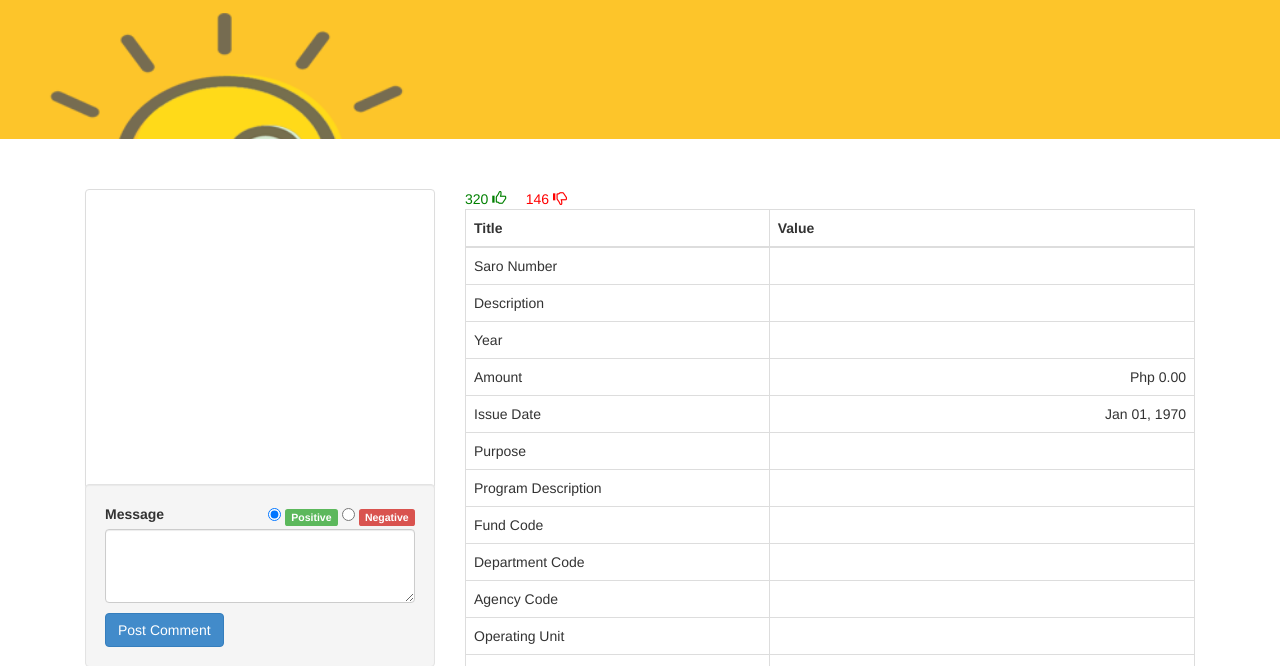
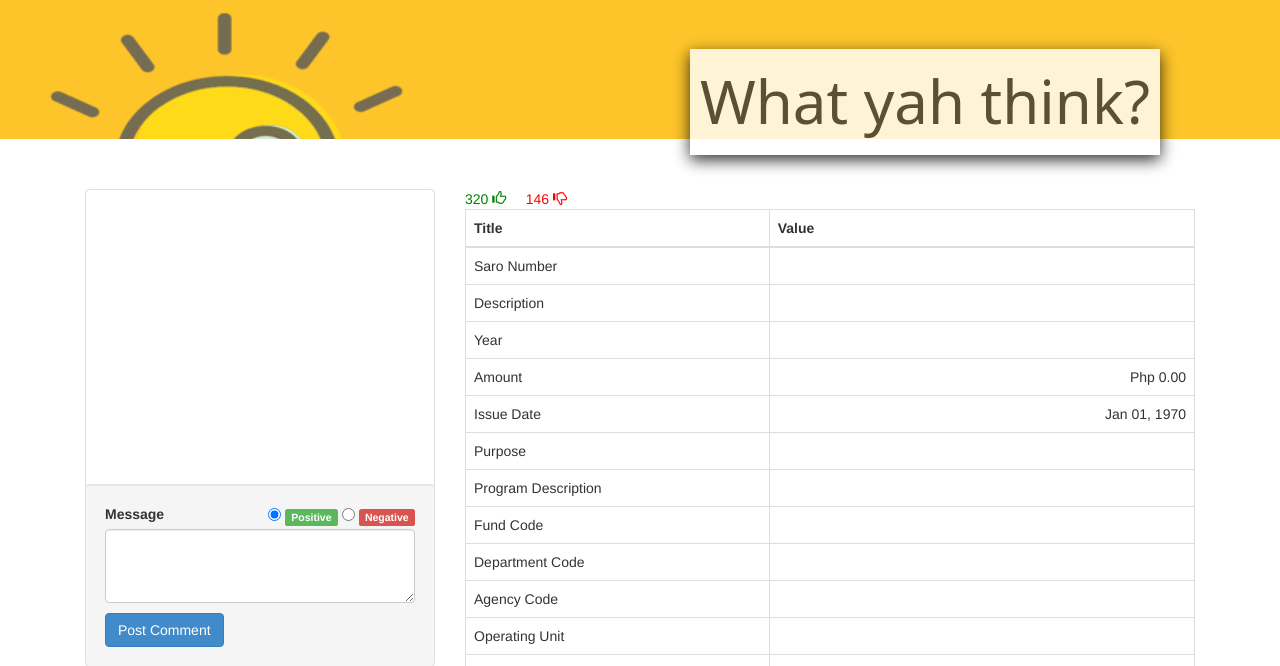
Before and after one commit to wizardspro/taxTrackPH, a PHP site: page /view.php?id=1 in a window 1280 px wide. Shown: the part 51-717 px from the top of the page. Run offline with PHP 8.4, Linux system fonts and the light colour scheme; data that the repository does not hold is empty.

Commit message:
edited view.php

```diff
--- a/view.php
+++ b/view.php
@@ -28,6 +28,9 @@ $data = $saro->data[0];
         <?php include "navbar.php" ?>
         <div class="banner">
             <div class="container">
+
+                <div style="font-size:60px;box-shadow:0px 5px 15px #000;background-color:#fff;padding:10px;font-family:sans;opacity:0.8;" class="pull-right">What yah think?</div>
+
             </div>
         </div>
         <div class="container" id='site_content'>
```
